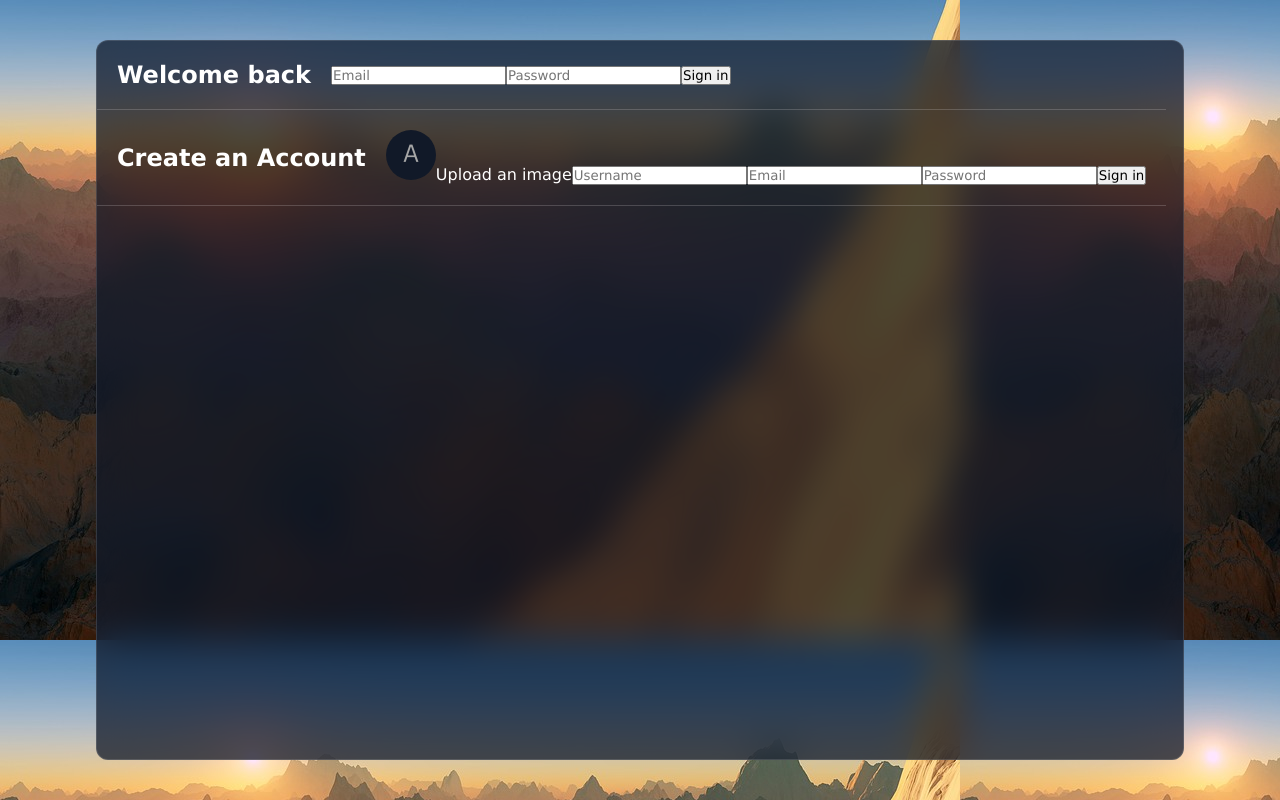
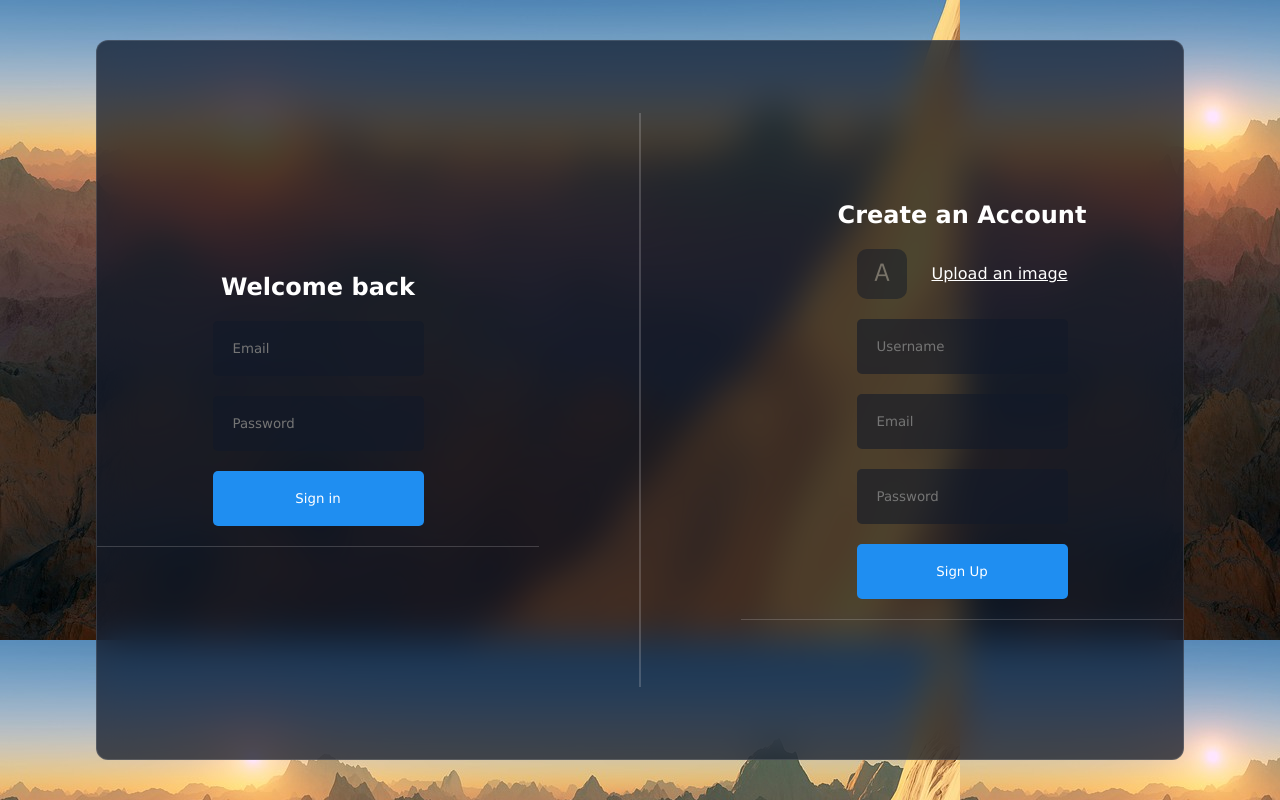
Before and after one commit to likeMike001/chat-app, a React (Vite) app: page / in a window 1280 px wide. Built offline with nearby package versions, Linux system fonts and the light colour scheme.

Commit message:
notifcation comp and react-toastify

```diff
--- a/package.json
+++ b/package.json
@@ -12,7 +12,8 @@
   "dependencies": {
     "emoji-picker-react": "^4.11.1",
     "react": "^18.2.0",
-    "react-dom": "^18.2.0"
+    "react-dom": "^18.2.0",
+    "react-toastify": "^10.0.5"
   },
   "devDependencies": {
     "@types/react": "^18.2.66",
--- a/src/App.jsx
+++ b/src/App.jsx
@@ -2,7 +2,7 @@
 import Detail from "./components/detail/Detail"
 import Chat from "./components/chat/Chat"
 import Login from "./components/login/Login"
-
+import Notification from "./components/notification/Notification"
 const App = () => {
   const user = false;
 
@@ -19,6 +19,8 @@
 
         <Login />
       )}
+
+      <Notification />
     </div>
   )
 }
--- a/src/components/login/Login.jsx
+++ b/src/components/login/Login.jsx
@@ -1,5 +1,6 @@
 import React, { useState } from 'react'
 import "./login.css"
+import { toast } from 'react-toastify'
 
 const Login = () => {
 
@@ -18,16 +19,22 @@
     }
   }
 
+  const handleLogin = e =>{
+    e.preventDefault()
+    // toast.warn("hello")
+  }
+
   return (
     <div className="login">
       <div className="item">
-        <h2>Welcome back</h2>
-        <form>
+      <h2>Welcome back</h2>
+        <form onSubmit={handleLogin}>
           <input type="text" placeholder="Email" name="email" />
           <input type="password" placeholder="Password" name="password" />
           <button> Sign in </button>
         </form>
       </div>
+
       <div className="separator"></div>
       <div className="item">
         <h2>Create an Account</h2>
@@ -39,7 +46,7 @@
           <input type="text" placeholder="Username" name="username" />
           <input type="text" placeholder="Email" name="email" />
           <input type="password" placeholder="Password" name="password" />
-          <button> Sign in </button>
+          <button> Sign Up </button>
         </form>
       </div>
     </div>
--- a/src/components/login/login.css
+++ b/src/components/login/login.css
@@ -1,3 +1,68 @@
 .login{
+    width: 100%;
+    height: 100%;
+    display: flex;
+    align-items: center;
+    gap: 100px;
+
+    .item{
+        flex:1;
+        display: flex;
+        flex-direction: column;
+        align-items: center;
+        gap: 20px;
+
+        form{
+            display: flex;
+            flex-direction: column;
+            align-items: center;
+            justify-content: center;
+            gap: 20px;
+
+
+            input{
+                padding: 20px;
+                border:none;
+                outline: none;
+                background-color: rgba(17, 25, 40, 0.6);
+                color: white;
+                border-radius: 5px;
+            }
+
+            label{
+                width: 100%;
+                display: flex;
+                align-items: center;
+                justify-content: space-between;
+                cursor: pointer;
+                text-decoration: underline;
+
+
+                img{
+                    width: 50px;
+                    height: 50px;
+                    border-radius: 10px;
+                    object-fit: cover;
+                    opacity: 0.5;
+                }
+            }
+            button{
+                width: 100%;
+                padding: 20px;
+                border: none;
+                background-color: #1f8ef1;
+                color: white;
+                border-radius: 5px;
+                cursor: pointer;
+                font-weight: 500;
+
+            }
+        }
+    }
+    .separator{
+        height: 80%;
+        width: 2px;
+        background-color: #dddddd35;
+    }
 
 }
--- /dev/null
+++ b/src/components/notification/Notification.jsx
@@ -0,0 +1,12 @@
+import { ToastContainer } from "react-toastify"
+import "react-toastify/dist/ReactToastify.css"
+
+const Notification = () => {
+    return (
+        <div className="">
+            <ToastContainer position="bottom-right" />
+        </div>
+    )
+}
+
+export default Notification
```
Also changed, not shown: 1 other file (tests, documents, lock files or other folders).
